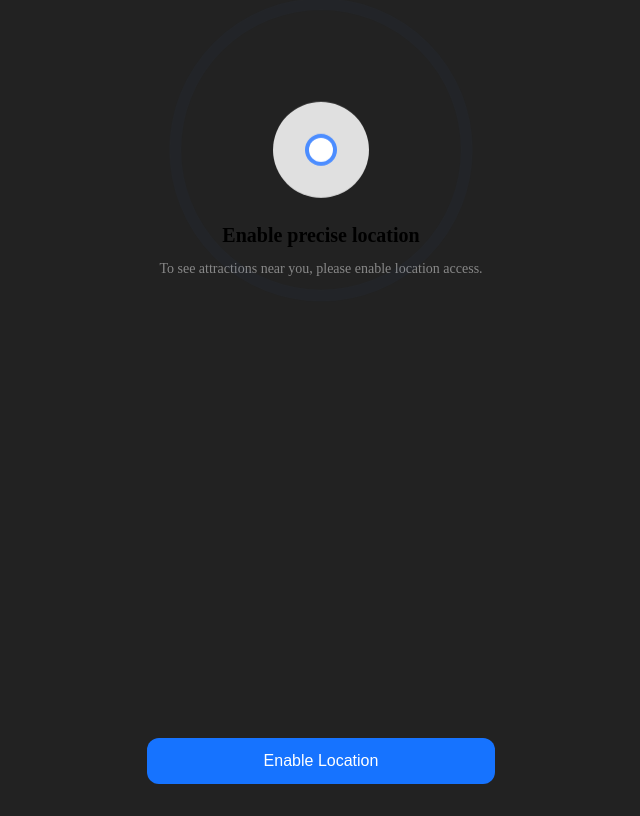
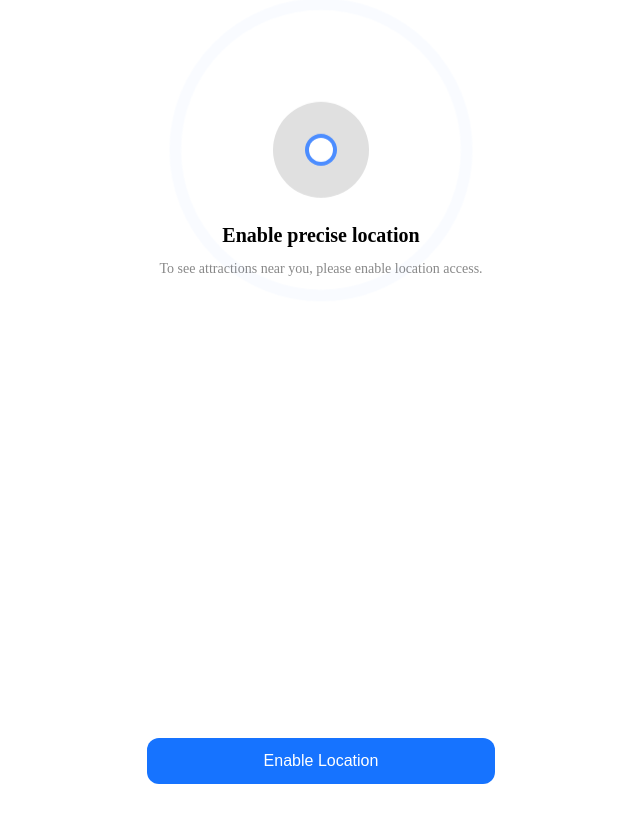
Before and after one commit to gachigayo-yonsei-ip/gachigayo-front, a React (Vite) app: page / in a window 1280 px wide. Shown: the whole page, without its empty margins (319-959 px from the left). Built offline with nearby package versions, Linux system fonts and the light colour scheme.

Commit message:
충돌난 테마만 수정

```diff
--- a/src/App.css
+++ b/src/App.css
@@ -1,7 +1,7 @@
 html, body {
     height: 100%;
     margin: 0;
-    background-color: #222; /* 바깥 회색 배경 */
+    background-color: #ffffff; /* 바깥 밝은 회색 배경 */
     display: flex;
     justify-content: center;
     align-items: center;
@@ -15,15 +15,15 @@ html, body {
     background-color: #fff;
     display: flex;
     flex-direction: column;
-    box-shadow: 0 0 20px rgba(0, 0, 0, 0.2);
+    box-shadow: 0 0 20px rgba(0, 0, 0, 0.1);
     overflow: hidden;
 }
 
 .header, .footer {
     flex-shrink: 0;
     padding: 16px;
-    background-color: black;
-    color: white;
+    background-color: #1673ff; /* 파란색 헤더/푸터 */
+    color: #fff;
     text-align: center;
 }
 
```
Lines whose indentation alone changed are shown as unchanged.
